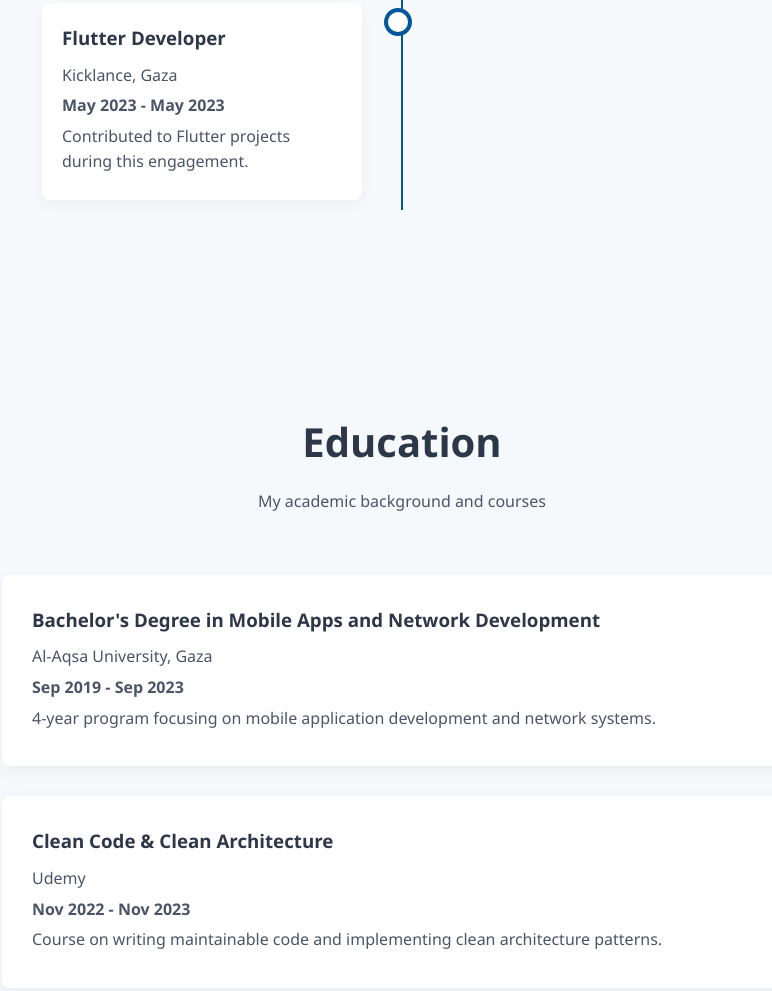
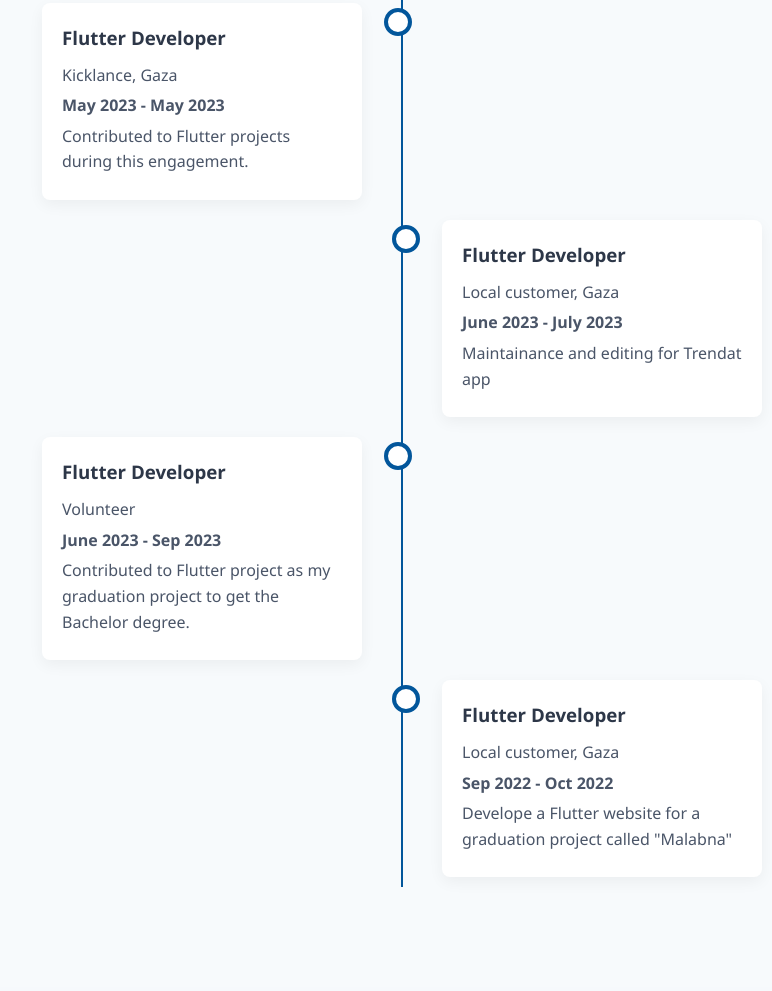
Before and after one commit to zaherShaat/zaherShaat.github.io, a plain HTML site: page index.html in a window 1280 px wide. Shown: the part 3539-4530 px from the top of the page, without its empty margins (238-1010 px from the left). Drawn offline with Linux system fonts and the light colour scheme.

Commit message:
finalist

```diff
--- a/index.html
+++ b/index.html
@@ -196,6 +196,30 @@
                         <p>Contributed to Flutter projects during this engagement.</p>
                     </div>
                 </div>
+                <div class="timeline-item right">
+                    <div class="timeline-content">
+                        <h3>Flutter Developer</h3>
+                        <p>Local customer, Gaza</p>
+                        <p class="timeline-date">June 2023 - July 2023</p>
+                        <p>Maintainance and editing for Trendat app</p>
+                    </div>
+                </div>
+                <div class="timeline-item left">
+                    <div class="timeline-content">
+                        <h3>Flutter Developer</h3>
+                        <p>Volunteer</p>
+                        <p class="timeline-date">June 2023 - Sep 2023</p>
+                        <p>Contributed to Flutter project as my graduation project to get the Bachelor degree.</p>
+                    </div>
+                </div>
+                <div class="timeline-item right">
+                    <div class="timeline-content">
+                        <h3>Flutter Developer</h3>
+                        <p>Local customer, Gaza</p>
+                        <p class="timeline-date">Sep 2022 - Oct 2022</p>
+                        <p>Develope a Flutter website for a graduation project called "Malabna"</p>
+                    </div>
+                </div>
             </div>
         </div>
     </section>
@@ -245,8 +269,7 @@
             </div>
             <div class="projects-container">
                 <div class="project-card">
-                    <div class="project-image"
-                        style="background-image: url('https://drive.google.com/file/d/1Q1OSN52UYigf8BPP8WQnWLStCcEbX-cz/view?usp=drive_link');">
+                    <div class="project-image" style="background-image: url('assets/images/movies_app.jpg');">
                     </div>
                     <div class="project-content">
                         <h3>MoviesTV Shows App</h3>
@@ -264,8 +287,7 @@
                     </div>
                 </div>
                 <div class="project-card">
-                    <div class="project-image"
-                        style="background-image: url('https://via.placeholder.com/600x400/02569B/ffffff?text=Notes+App');">
+                    <div class="project-image" style="background-image: url('assets/images/notes.png');">
                     </div>
                     <div class="project-content">
                         <h3>Notes App</h3>
@@ -283,8 +305,7 @@
                     </div>
                 </div>
                 <div class="project-card">
-                    <div class="project-image"
-                        style="background-image: url('https://via.placeholder.com/600x400/02569B/ffffff?text=ShopPOS');">
+                    <div class="project-image" style="background-image: url('assets/images/shop_pos.png');">
                     </div>
                     <div class="project-content">
                         <h3>ShopPOS</h3>
@@ -302,8 +323,7 @@
                     </div>
                 </div>
                 <div class="project-card">
-                    <div class="project-image"
-                        style="background-image: url('https://via.placeholder.com/600x400/02569B/ffffff?text=Commande+Delivery');">
+                    <div class="project-image" style="background-image: url('assets/images/commande_delivery.png');">
                     </div>
                     <div class="project-content">
                         <h3>Commande Delivery</h3>
```
Also changed, not shown: assets/images/movies_app.jpg (added), assets/images/notes.png (added), assets/images/shop_pos.png (added), 1 other file.
